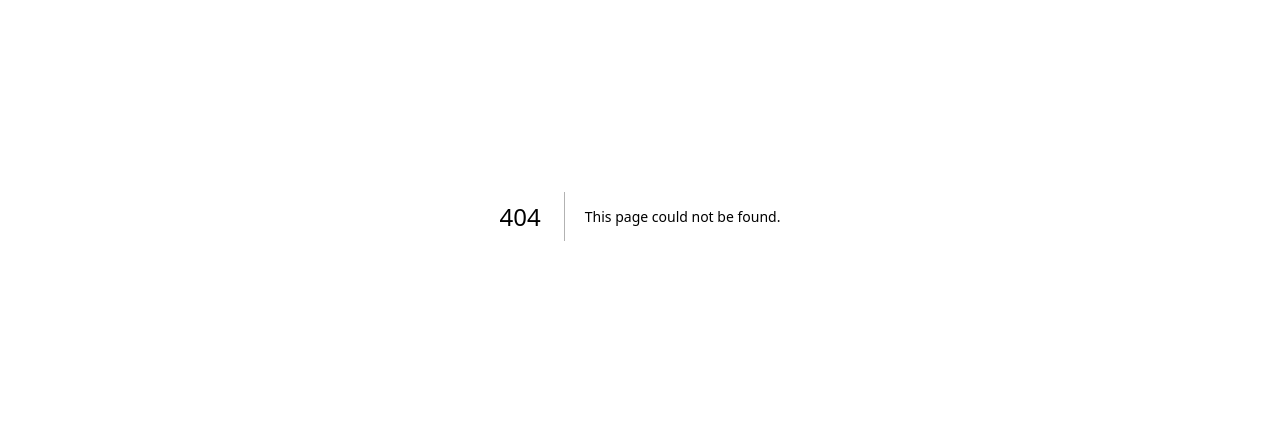
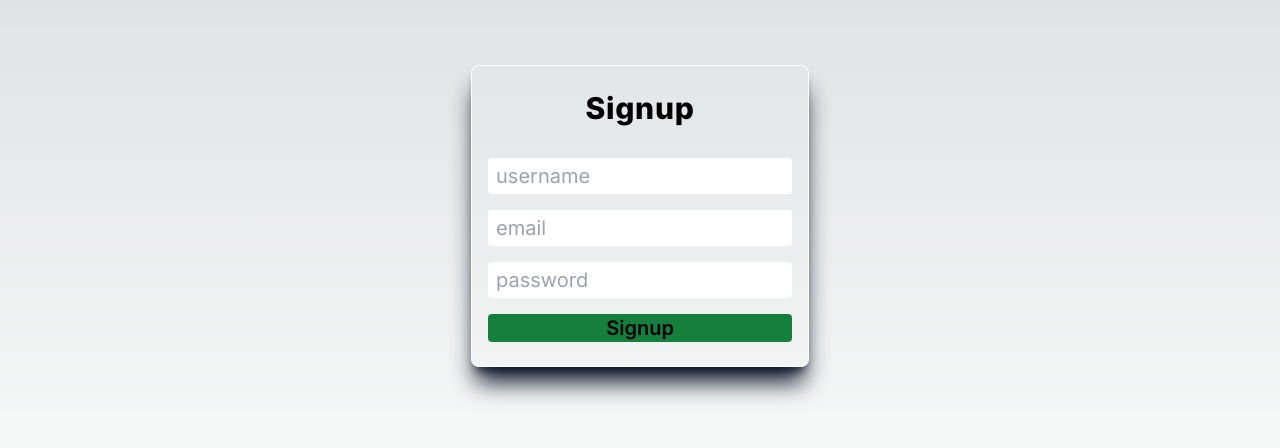
Before and after one commit to mudit023/next-auth, a Next.js app: page /signup in a window 1280 px wide. Before the commit this address had no page. Shown: the part 184-632 px from the top of the page. Built offline with nearby package versions, Linux system fonts and the light colour scheme.

Commit message:
added signup page

```diff
--- a/src/app/layout.tsx
+++ b/src/app/layout.tsx
@@ -1,22 +1,26 @@
-import './globals.css'
-import type { Metadata } from 'next'
-import { Inter } from 'next/font/google'
+import "./globals.css";
+import type { Metadata } from "next";
+import { Inter } from "next/font/google";
 
-const inter = Inter({ subsets: ['latin'] })
+const inter = Inter({ subsets: ["latin"] });
 
 export const metadata: Metadata = {
-  title: 'Create Next App',
-  description: 'Generated by create next app',
-}
+  title: "Create Next App",
+  description: "Generated by create next app",
+};
 
 export default function RootLayout({
   children,
 }: {
-  children: React.ReactNode
+  children: React.ReactNode;
 }) {
   return (
     <html lang="en">
-      <body className={inter.className}>{children}</body>
+      <body
+        className={`${inter.className} flex flex-col justify-center items-center w-full min-h-screen`}
+      >
+        {children}
+      </body>
     </html>
-  )
+  );
 }
--- /dev/null
+++ b/src/app/login/page.tsx
@@ -0,0 +1,5 @@
+function Login() {
+  return <div>Login page</div>;
+}
+
+export default Login;
--- /dev/null
+++ b/src/app/signup/page.tsx
@@ -0,0 +1,78 @@
+"use client";
+
+import React, { useState } from "react";
+import Link from "next/link";
+import { useRouter } from "next/navigation";
+import axios from "axios";
+import { text } from "stream/consumers";
+
+function Signup() {
+  const [user, setUser] = useState({
+    username: "",
+    email: "",
+    password: "",
+  });
+  const [isValid, setIsValid] = useState<boolean | null>(null);
+
+  const passwordValidation = () => {
+    const password = user.password;
+    const passwordRegex = /^(?=.*[a-zA-Z])(?=.*[0-9]).{8,}$/;
+    if (password.trim().length >= 8 && passwordRegex.test(password)) {
+      setIsValid(true);
+      setUser({ ...user, password: password });
+    } else {
+      setUser({ ...user, password: "" });
+      setIsValid(false);
+    }
+  };
+
+  const onSignup = async () => {};
+  return (
+    <div className="flex flex-col justify-center items-center text-xl border border-solid border-white rounded-lg py-6 px-4 shadow-xl shadow-slate-900">
+      <h1 className="font-extrabold text-3xl tracking-wide">Signup</h1>
+      <form className="flex flex-col justify-center items-center gap-4 mt-8">
+        <input
+          type="text"
+          value={user.username}
+          onChange={(e) => setUser({ ...user, username: e.target.value })}
+          placeholder="username"
+          className="py-1 px-2 border-none outline-none rounded text-black"
+        />
+        <input
+          type="email"
+          value={user.email}
+          onChange={(e) => setUser({ ...user, email: e.target.value })}
+          placeholder="email"
+          className="py-1 px-2 border-none outline-none rounded text-black"
+        />
+        <input
+          type="password"
+          value={user.password}
+          onChange={(e) => setUser({ ...user, password: e.target.value })}
+          onBlur={passwordValidation}
+          placeholder="password"
+          className={`py-1 px-2 outline-none rounded text-black ${
+            isValid === false
+              ? "border-[2px] border-solid border-red-600"
+              : "border-none"
+          }`}
+        />
+        {isValid === false ? (
+          <p className="text-red-700 text-xs font-light">
+            Create a valid password
+          </p>
+        ) : (
+          <></>
+        )}
+        <button
+          type="submit"
+          className="w-full bg-green-700 font-semibold rounded"
+        >
+          Signup
+        </button>
+      </form>
+    </div>
+  );
+}
+
+export default Signup;
```
Also changed, not shown: src/dbConfig/dbCongig.ts (added, +26 -0 lines), src/app/api/user/login/route.ts (added), src/app/api/user/signup/route.ts (added), 1 other file (tests, documents, lock files or other folders).
